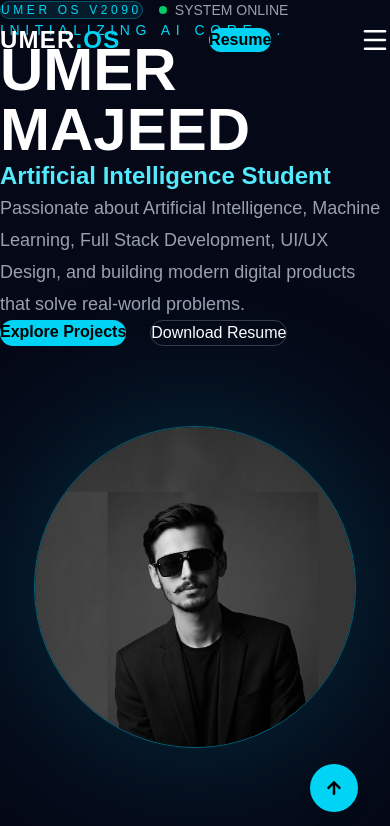
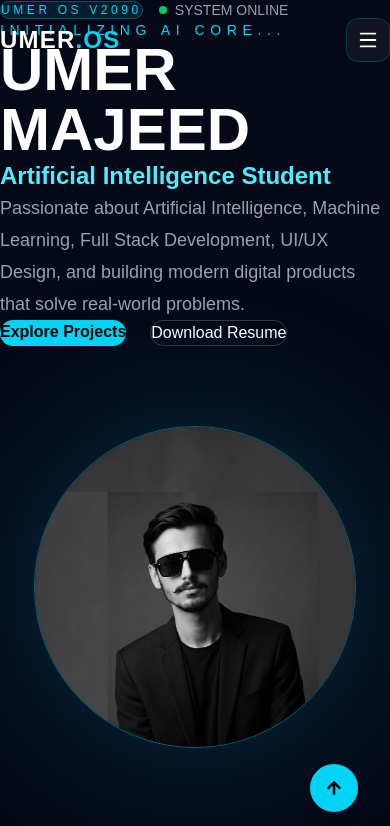
Before and after one commit to Umer-Majeed/portfolio, a Next.js app: page / in a window 390 px wide. Shown: the top 826 px of the page. Built offline with nearby package versions, Linux system fonts and the light colour scheme; no server answers.

Commit message:
updateing files

```diff
--- a/components/layout/MobileMenuButton.tsx
+++ b/components/layout/MobileMenuButton.tsx
@@ -14,10 +14,27 @@ export default function MobileMenuButton({
   return (
     <button
       onClick={onClick}
-      aria-label="Toggle Menu"
-      className="lg:hidden"
+      aria-label="Toggle Navigation"
+      className="
+        flex
+        h-11
+        w-11
+        items-center
+        justify-center
+        rounded-xl
+        border
+        border-cyan-400/20
+        bg-white/5
+        text-white
+        backdrop-blur-xl
+        transition-all
+        duration-300
+        hover:border-cyan-400
+        hover:text-cyan-400
+        lg:hidden
+      "
     >
-      {open ? <X size={30} /> : <Menu size={30} />}
+      {open ? <X size={22} /> : <Menu size={22} />}
     </button>
   );
 }
--- a/components/layout/Navbar.tsx
+++ b/components/layout/Navbar.tsx
@@ -36,16 +36,21 @@ export default function Navbar() {
             active={active}
           />
 
-          {/* Resume Button */}
+          {/* Right Side */}
+          <div className="flex items-center gap-4">
+            {/* Desktop Resume Button */}
+            <div className="hidden lg:block">
               <ButtonTheme href="/resume.pdf">
                 Resume
               </ButtonTheme>
+            </div>
 
             {/* Mobile Menu Button */}
             <MobileMenuButton
               open={mobileMenu}
               onClick={() => setMobileMenu(!mobileMenu)}
             />
+          </div>
         </div>
       </header>
 
```
Lines whose indentation alone changed are shown as unchanged.
